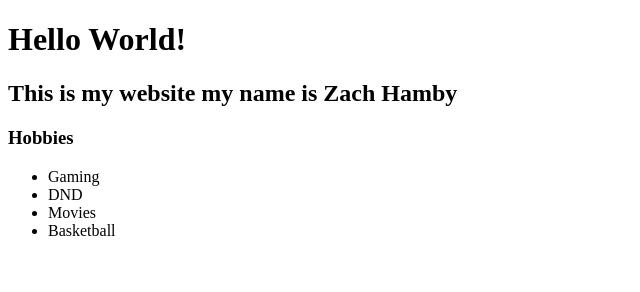
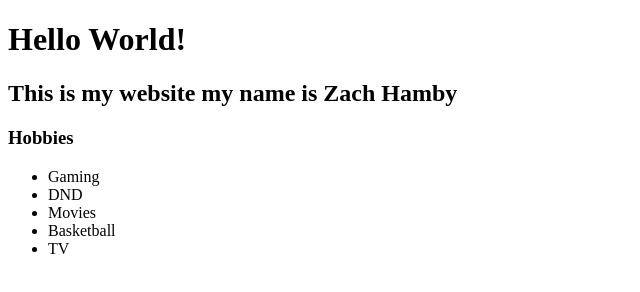
Before and after one commit to zhamby1/M01-SDEV255-GithubExample-FA26, a plain HTML site: page index.html in a window 1280 px wide. Shown: the full height of the page, 0-640 px from the left. Drawn offline with Linux system fonts and the light colour scheme.

Commit message:
added tv - zh

```diff
--- a/index.html
+++ b/index.html
@@ -14,6 +14,7 @@
         <li>DND</li>
         <li>Movies</li>
         <li>Basketball</li>
+        <li>TV</li>
     </ul>
 
 </body>
```
